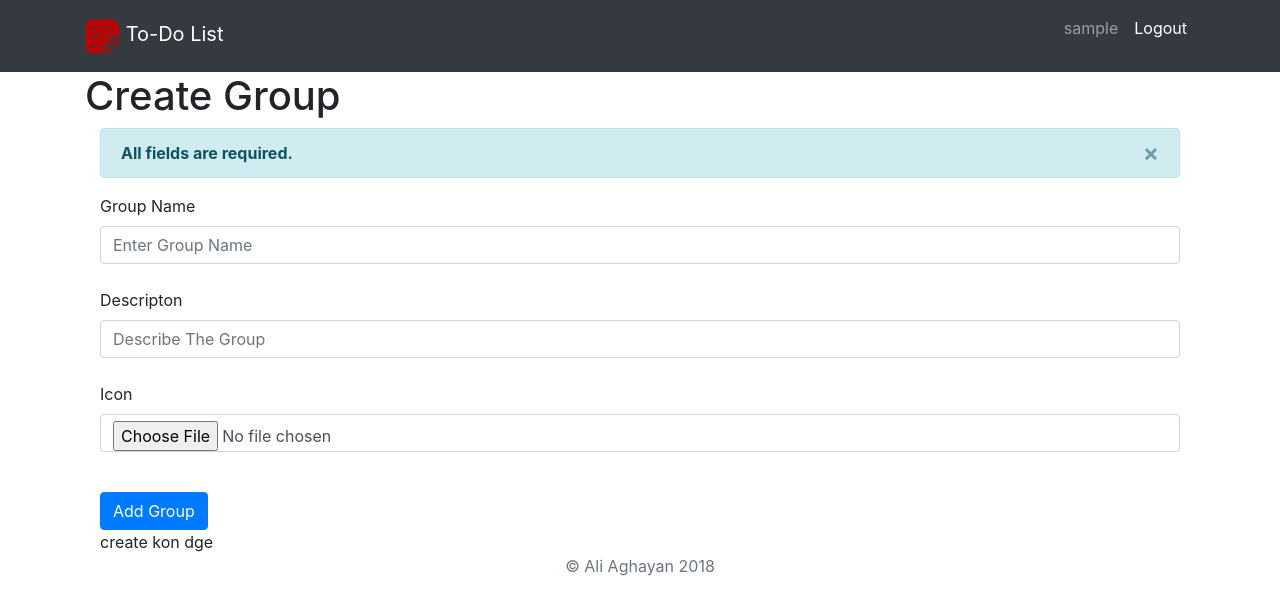
After one commit to aliaghayan/ToDo-List, a Django app: page /group/create in a window 1280 px wide. The commit adds this page. Shown: the top 615 px of the page. Run offline with Django 3.2, Linux system fonts and the light colour scheme; the visitor is signed in with stand-in values (Sample User, id 1); some libraries are stand-ins or nearby versions.

Commit message:
Groups is done

```diff
--- a/Groups/admin.py
+++ b/Groups/admin.py
@@ -1,3 +1,4 @@
 from django.contrib import admin
+from .models import Group
 
-# Register your models here.
+admin.site.register(Group)
--- /dev/null
+++ b/Groups/templates/Groups/create.html
@@ -0,0 +1,31 @@
+{% extends 'base.html' %}
+{% block content %}
+<h1>Create Group</h1>
+    <div class="container">
+      {% if messages %}
+        {% for message in messages %}
+			<div class="alert alert-info alert-dismissible fade show" role="alert">
+			  <strong>{{message}}</strong>
+			  <button type="button" class="close" data-dismiss="alert" aria-label="Close">
+			    <span aria-hidden="true">&times;</span>
+			  </button>
+			</div>
+        {% endfor %}
+      {% endif %}
+<form method="POST" action="{% url 'create' %}" enctype="multipart/form-data">
+	{% csrf_token %}
+  <div class="form-group">
+    <label>Group Name</label>
+    <input type="text" class="form-control" name="title" placeholder="Enter Group Name">
+    <br/>
+    <label>Descripton</label>
+    <input type="textbox" class="form-control" name="description" placeholder="Describe The Group">
+    <br/>
+    <label>Icon</label>
+    <input type="file" class="form-control" name="icon" >
+    <br/>
+  </div>
+  <button type="submit" class="btn btn-primary">Add Group</button>
+</form>
+create kon dge
+{%endblock%}
--- a/Groups/templates/Groups/home.html
+++ b/Groups/templates/Groups/home.html
@@ -1,4 +1,3 @@
 {% extends 'base.html' %}
 {% block content %}
-hiiiiii
 {%endblock%}
--- /dev/null
+++ b/Groups/urls.py
@@ -0,0 +1,7 @@
+from django.urls import path , include
+from . import views
+
+urlpatterns = [
+    path('create',views.Create,name='create'),
+
+]
--- a/Groups/views.py
+++ b/Groups/views.py
@@ -1,4 +1,25 @@
-from django.shortcuts import render
-
+from django.shortcuts import render, redirect
+from django.contrib.auth.decorators import login_required
+from django.contrib import auth, messages
+from .models import Group
+from django.utils import timezone
 def home(request):
     return render(request,'Groups/home.html')
+
+@login_required
+def Create(request):
+	if request.method == 'POST':
+		if request.POST['title'] and request.POST['description'] and request.FILES['icon']:
+			group = Group()
+			group.name = request.POST['title']
+			group.description = request.POST['description']
+			group.icon = request.FILES['icon']
+			group.pub_date = timezone.datetime.now()
+			group.created_by = request.user
+			group.save()
+			return redirect('home')
+	else:
+		messages.success(request,('All fields are required.'))
+		return render(request, 'Groups/create.html')
+
+    # return render(request,'Groups/create.html')
--- a/todo_list/settings.py
+++ b/todo_list/settings.py
@@ -111,7 +111,7 @@ AUTH_PASSWORD_VALIDATORS = [
 
 LANGUAGE_CODE = 'en-us'
 
-TIME_ZONE = 'UTC'
+TIME_ZONE = 'Asia/Tehran'
 
 USE_I18N = True
 
--- a/todo_list/templates/base.html
+++ b/todo_list/templates/base.html
@@ -7,7 +7,7 @@
     <meta name="viewport" content="width=device-width, initial-scale=1, shrink-to-fit=no">
     <meta name="description" content="">
     <meta name="author" content="">
-    <link rel="icon" href="../../../../favicon.ico">
+    <link rel="icon" href="./static/list.png">
 
     <title>Ali Aghayan</title>
 
--- a/todo_list/urls.py
+++ b/todo_list/urls.py
@@ -21,4 +21,5 @@ urlpatterns = [
     path('admin/', admin.site.urls),
     path('',views.home,name='home'),
     path('accounts/',include('Accounts.urls')),
+    path('group/',include('Groups.urls')),
 ]
```
Also changed, not shown: Groups/models.py (+18 -1 lines), Groups/migrations/0001_initial.py (added), images/meeting.png (added), images/meeting_DJj5hCa.png (added).
